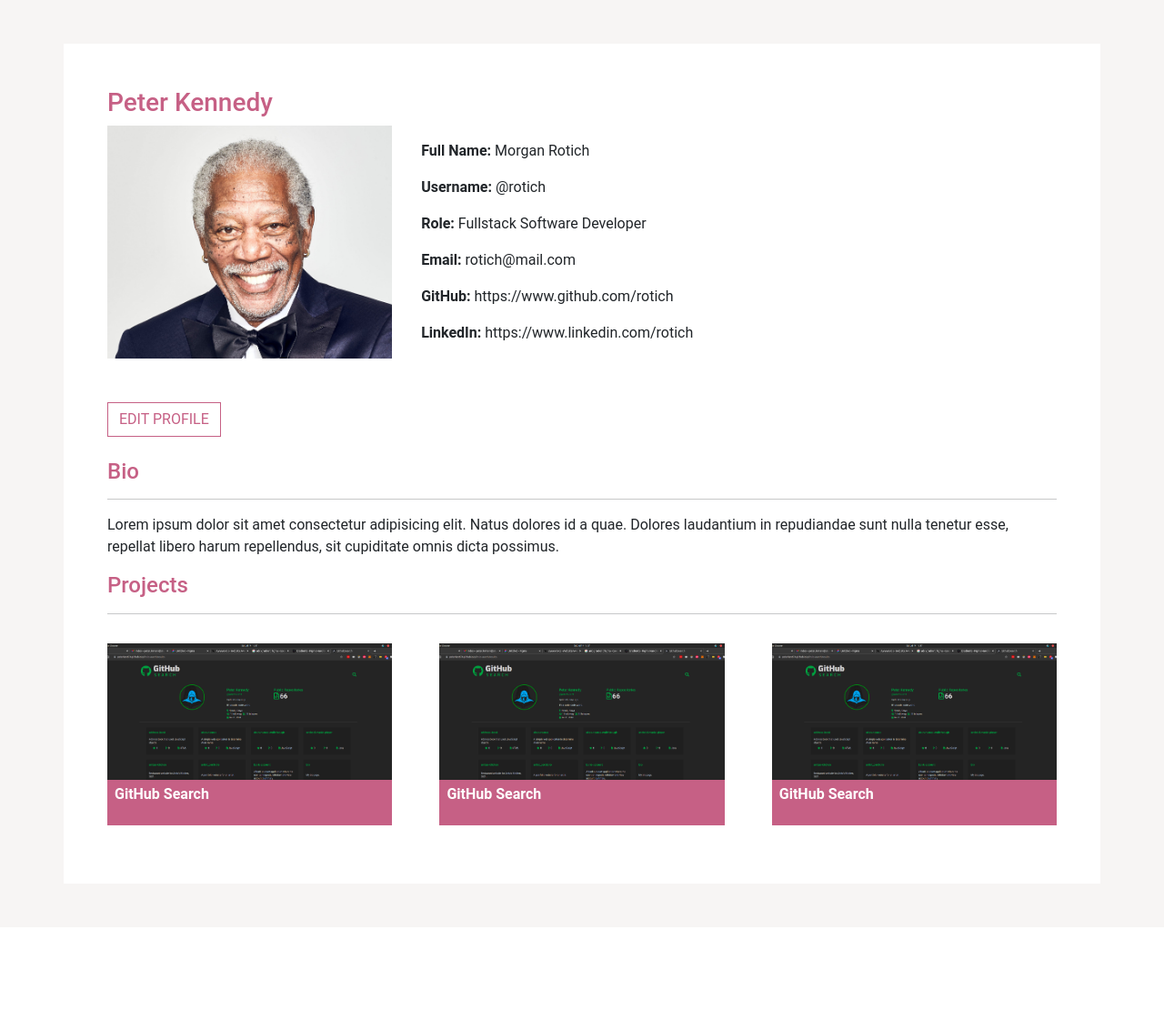
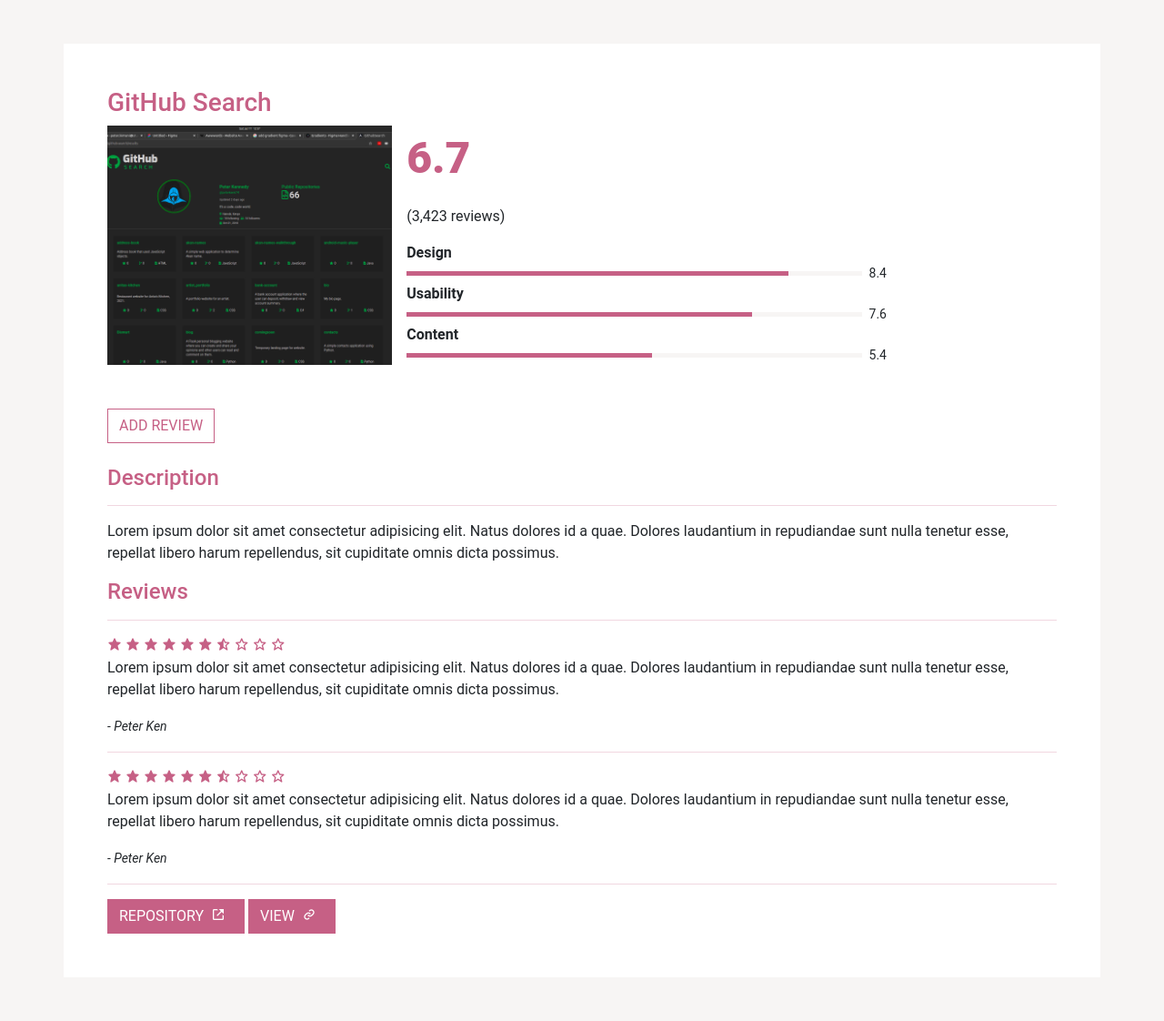
Before and after one commit to peterken674/wwwrate, a Django app: page / in a window 1280 px wide. Shown: the part 80-1202 px from the top of the page at 91% size. Before the commit the page ends 987 px from the top, so only its background shows below. Run offline with Django 3.2, Linux system fonts and the light colour scheme; some libraries are stand-ins or nearby versions; some web fonts are replaced.

Commit message:
Individual project view styled.

```diff
--- a/static/css/style.css
+++ b/static/css/style.css
@@ -265,4 +265,48 @@
   background-color: #C66085;
   color: white;
 }
+
+.profile .details {
+  -webkit-box-flex: 1;
+      -ms-flex-positive: 1;
+          flex-grow: 1;
+  margin-left: 1rem;
+}
+
+.profile .details .project-overall-rating {
+  font-size: 3rem;
+  color: #C66085;
+  font-weight: 900;
+}
+
+.profile .details .category-rating .ratingbar {
+  margin-top: 0;
+  height: 5px;
+  width: 70%;
+  background-color: #F7F5F4;
+}
+
+.profile .details .category-rating .ratingbar .bar {
+  background-color: #C66085;
+  height: 100%;
+}
+
+.profile .details .category-rating > p {
+  font-weight: 600;
+  margin-bottom: 0;
+}
+
+.stars {
+  color: #C66085;
+}
+
+hr {
+  color: #C66085;
+}
+
+.live-button, .repo-button {
+  background-color: #C66085;
+  color: white !important;
+  border-radius: 0;
+}
 /*# sourceMappingURL=style.css.map */
--- a/static/css/style.scss
+++ b/static/css/style.scss
@@ -226,3 +226,43 @@
         }
     }
 }
+
+.profile{
+    .details{
+        flex-grow: 1;
+        margin-left: 1rem;
+        .project-overall-rating{
+            font-size: 3rem;
+            color: $primary-color;
+            font-weight: 900;
+        }
+        .category-rating{
+
+            .ratingbar{
+                margin-top: 0;
+                height: 5px;
+                width: 70%;
+                background-color: #F7F5F4;
+                .bar{
+                    background-color: #C66085;
+                    height: 100%;
+                }
+            }
+            &>p{
+                font-weight: 600;
+                margin-bottom: 0;
+            }
+        }
+    }
+}
+.stars{
+    color: $primary-color;
+}
+hr{
+    color: $primary-color;
+}
+.live-button, .repo-button{
+    background-color: $primary-color;
+    color: white !important;
+    border-radius: 0;
+}
--- /dev/null
+++ b/wwwrate/templates/project.html
@@ -0,0 +1,102 @@
+{% extends 'base.html' %}
+{% load static %}
+{% load bootstrap5 %}
+
+
+{% block content %}
+<div class="container my-5 p-5 content_wrapper">
+
+    <div class="profile">
+        <h3>GitHub Search</h3>
+        <div class="d-flex mb-4">
+            <div class="profile_pic">
+                <img src="{% static 'img/gitsearch.png'%}" alt="">
+            </div>
+            <div class="details">
+                <div class="project-overall-rating">
+                    <p>6.7</p>
+                </div>
+                <p>(3,423 reviews) </p>
+                <div class="category-rating">
+                    <p>Design</p>
+                    <div class="d-flex align-items-center">
+                        <div class="ratingbar">
+                            <div class="bar" style="width: 84%;"></div>
+                        </div>
+                        <small class="rating-prev mx-2">8.4</small>
+                    </div>
+                </div>
+                <div class="category-rating">
+                    <p>Usability</p>
+                    <div class="d-flex align-items-center">
+                        <div class="ratingbar">
+                            <div class="bar" style="width: 76%;"></div>
+                        </div>
+                        <small class="rating-prev mx-2">7.6</small>
+                    </div>
+                </div>
+                <div class="category-rating">
+                    <p>Content</p>
+                    <div class="d-flex align-items-center">
+                        <div class="ratingbar">
+                            <div class="bar" style="width: 54%;"></div>
+                        </div>
+                        <small class="rating-prev mx-2">5.4</small>
+                    </div>
+                </div>
+            </div>
+        </div>
+        <div class="btn btn-outline-primary my-4 rounded-0 text-uppercase">Add Review</div>
+        <h4>Description</h4>
+        <hr>
+        <p>Lorem ipsum dolor sit amet consectetur adipisicing elit. Natus dolores id a quae. Dolores laudantium in
+            repudiandae sunt nulla tenetur esse, repellat libero harum repellendus, sit cupiditate omnis dicta possimus.
+        </p>
+        <h4>Reviews</h4>
+        <hr>
+        <div class="stars">
+            <div class="stars">
+                <i class='bx bxs-star'></i>
+                <i class='bx bxs-star'></i>
+                <i class='bx bxs-star'></i>
+                <i class='bx bxs-star'></i>
+                <i class='bx bxs-star'></i>
+                <i class='bx bxs-star'></i>
+                <i class='bx bxs-star-half'></i>
+                <i class='bx bx-star'></i>
+                <i class='bx bx-star'></i>
+                <i class='bx bx-star'></i>
+            </div>
+        </div>
+        <p>Lorem ipsum dolor sit amet consectetur adipisicing elit. Natus dolores id a quae. Dolores laudantium in
+            repudiandae sunt nulla tenetur esse, repellat libero harum repellendus, sit cupiditate omnis dicta possimus.
+        </p>
+        <small><em>- Peter Ken</em></small>
+        <hr>
+        <div class="stars">
+            <div class="stars">
+                <i class='bx bxs-star'></i>
+                <i class='bx bxs-star'></i>
+                <i class='bx bxs-star'></i>
+                <i class='bx bxs-star'></i>
+                <i class='bx bxs-star'></i>
+                <i class='bx bxs-star'></i>
+                <i class='bx bxs-star-half'></i>
+                <i class='bx bx-star'></i>
+                <i class='bx bx-star'></i>
+                <i class='bx bx-star'></i>
+            </div>
+        </div>
+        <p>Lorem ipsum dolor sit amet consectetur adipisicing elit. Natus dolores id a quae. Dolores laudantium in
+            repudiandae sunt nulla tenetur esse, repellat libero harum repellendus, sit cupiditate omnis dicta possimus.
+        </p>
+        <small><em>- Peter Ken</em></small>
+        <hr>
+        <div class="links">
+            <a class="btn btn-primary text-uppercase repo-button" href="#">Repository<i class='mx-2 bx bx-link-external'></i></a>
+            <a class="btn btn-primary text-uppercase live-button" href="#">View<i class='mx-2 bx bx-link'></i></a>
+        </div>
+
+    </div>
+</div>
+{% endblock %}
--- a/wwwrate/views.py
+++ b/wwwrate/views.py
@@ -6,7 +6,7 @@
 # Create your views here.
 def index(request):
     context = {}
-    return render(request, 'profile.html', context)
+    return render(request, 'project.html', context)
 
 def login_user(request):
     if request.user.is_authenticated:
```
Also changed, not shown: 1 other file.
